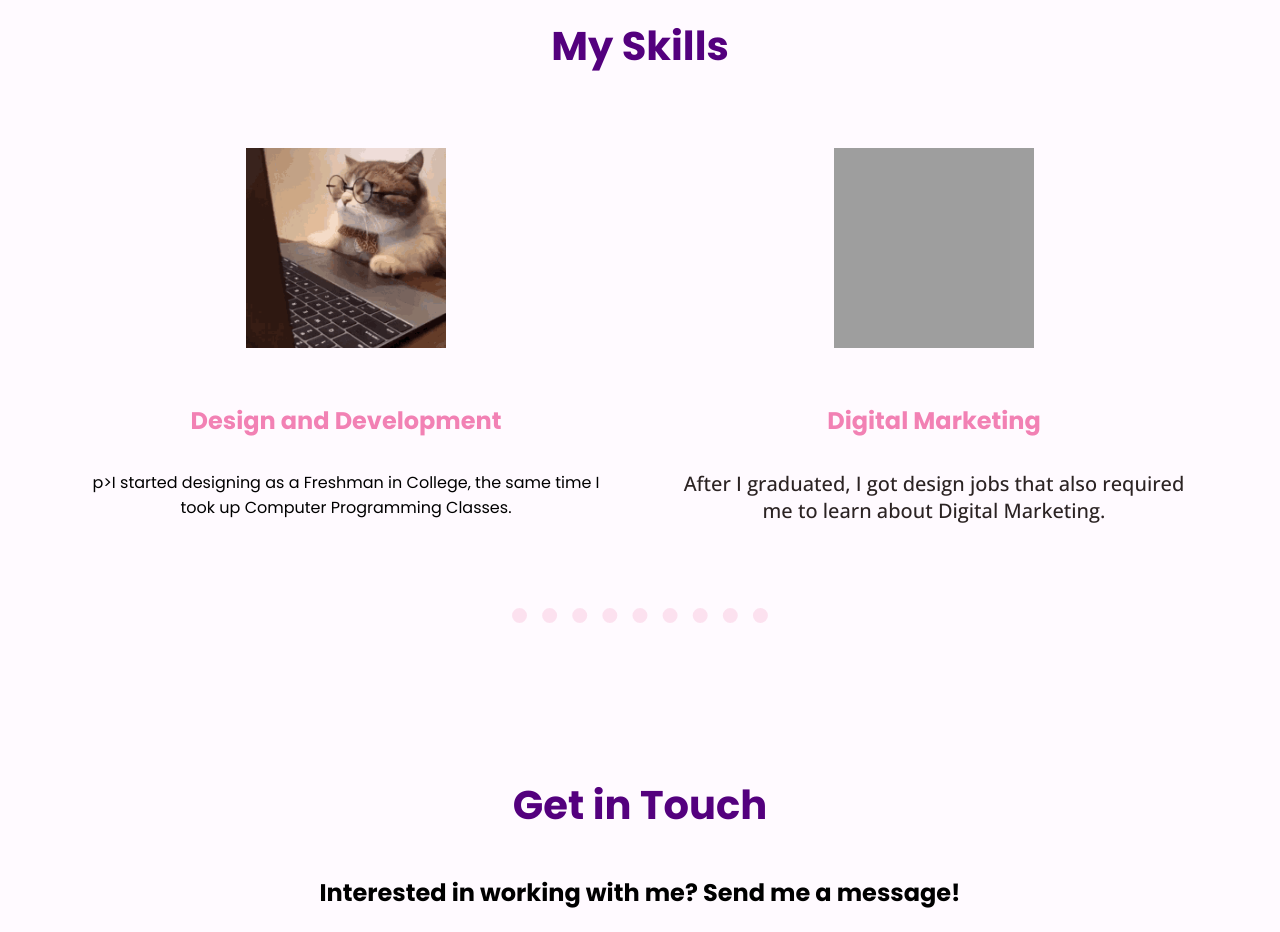
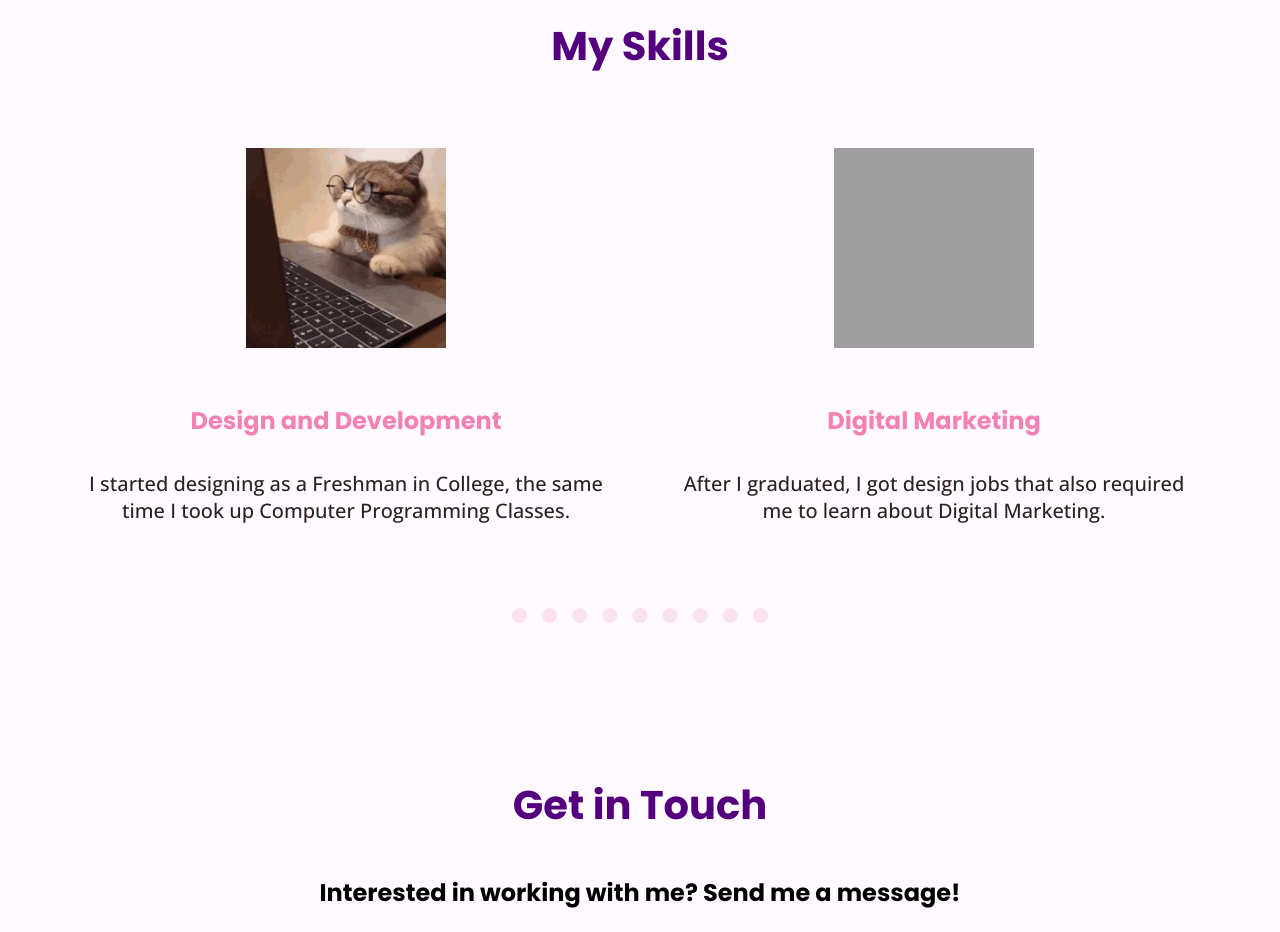
Before and after one commit to christelle-espinosa/Christelle-Alliyah-Portfolio, a plain HTML site: page index.html in a window 1280 px wide. Shown: the part 1880-2812 px from the top of the page. Drawn offline with nearby package versions, Linux system fonts and the light colour scheme; grey boxes are pictures that could not be loaded; a web font is replaced by a local one.

Commit message:
Update index.html

```diff
--- a/index.html
+++ b/index.html
@@ -47,7 +47,7 @@
       <div class="design">
         <img class="design" src="Assets/catcomp.gif">
         <h4>Design and Development</h4>
-        p>I started designing as a Freshman in College, the same time I took up Computer Programming Classes.</p>
+        <p>I started designing as a Freshman in College, the same time I took up Computer Programming Classes.</p>
       </div>
 
       <div class="market">
```
